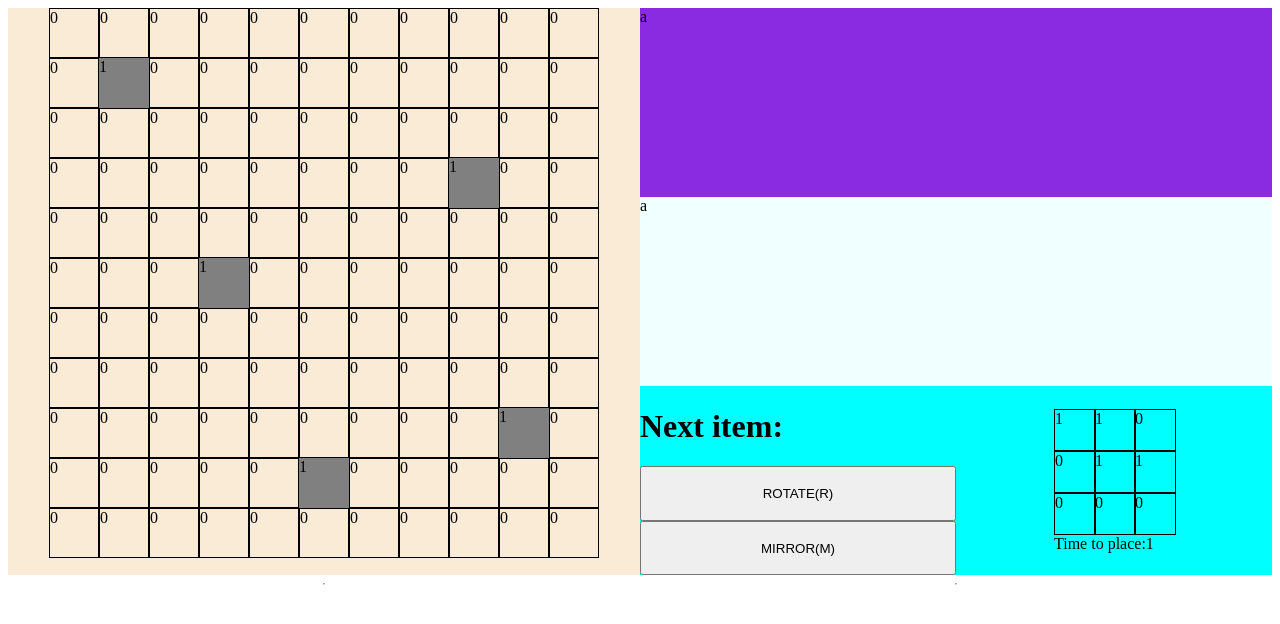
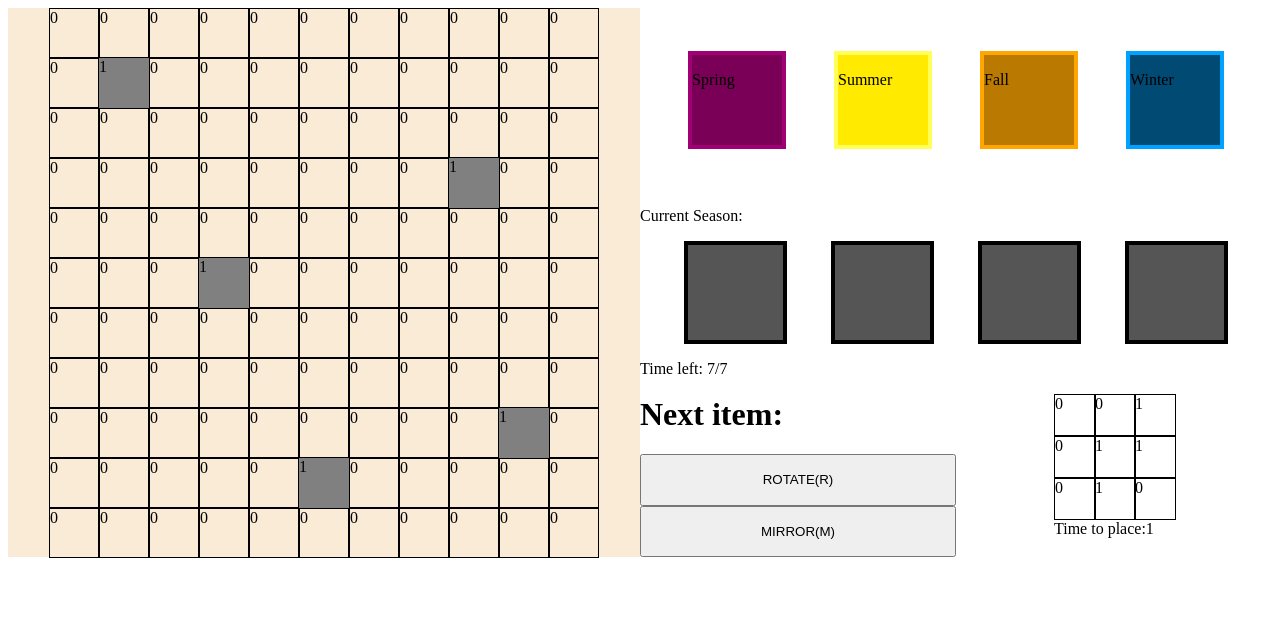
Before and after one commit to KristofBederna/TheMapper, a plain HTML site: page index.html in a window 1280 px wide. Both pictures are taken after a click on the button "ROTATE(R)". Drawn offline with Linux system fonts and the light colour scheme.

Commit message:
Added rotation, mirroring and rest of the UI elements

```diff
--- a/index.html
+++ b/index.html
@@ -4,7 +4,7 @@
 <head>
   <meta charset="UTF-8">
   <meta name="viewport" content="width=device-width, initial-scale=1.0">
-  <title>A térképész</title>
+  <title>The Mapper</title>
   <link rel="stylesheet" href="style.css">
 </head>
 
@@ -14,13 +14,29 @@
       <div class="grid-container"></div>
     </div>
     <div id="seasons">
-      a
+      <div id="Spring">
+        <p>Spring</p>
+      </div>
+      <div id="Summer">
+        <p>Summer</p>
+      </div>
+      <div id="Fall">
+        <p>Fall</p>
+      </div>
+      <div id="Winter">
+        <p>Winter</p>
+      </div>
     </div>
-    <hr>
-    <div id="challanges">
-      a
+    <div id="challangesContainer">
+      <p id="currentSeason">Current Season:</p>
+      <div id="challanges">
+        <div class="challange"></div>
+        <div class="challange"></div>
+        <div class="challange"></div>
+        <div class="challange"></div>
+      </div>
+      <p id="seasonTimeLeft">Time left: 7/7</p>
     </div>
-    <hr>
     <div id="placement">
       <h1>Next item:</h1>
       <button id="rotateItemButton">ROTATE(R)</button>
--- a/script.js
+++ b/script.js
@@ -1,4 +1,10 @@
 let timeLeft = 28;
+let orient = 0;
+
+let rotateItemButton = document.getElementById("rotateItemButton");
+rotateItemButton.addEventListener("click", rotateClicked);
+let mirrorItemButton = document.getElementById("mirrorItemButton");
+mirrorItemButton.addEventListener("click", mirrorClicked);
 
 //A pálya kirajzolása
 
@@ -77,7 +83,7 @@ function drawMap() {
   }
 }
 
-//Elemek beimportálása
+//Elemek importálása
 const elements = [
   {
     time: 2,
@@ -248,7 +254,7 @@ function generateNextElement() {
       previewItem.innerHTML = 0;
       Row.appendChild(previewItem);
     }
-    nextItemArray.push(Row.children);
+    nextItemArray.push(Array.from(Row.children));
   }
 }
 
@@ -262,13 +268,99 @@ function selectNextElement() {
       }
     }
   }
+  timeCounterDraw();
+  //TODO: Remove element from mixedElements after placement
+}
 
+function timeCounterDraw() {
   let time = document.createElement('div');
   time.className = "timeCounter";
   time.innerHTML = "Time to place:" + mixedElements[0].time;
   timeLeft -= mixedElements[0].time;
   nextItemContainer.append(time);
-  mixedElements.splice(0, 1);
+}
+
+function rotateClicked() {
+  if (orient != 3) {
+    orient++;
+  }
+  else if (orient == 3) {
+    orient = 0;
+  }
+  rotateElement(orient);
+}
+
+function mirrorClicked() {
+  mirrorElement();
+}
+
+function rotateElement(orientation) {
+  switch(orientation) {
+    case 1:
+      rotate90DegreesClockwise();
+      break;
+    case 2:
+      rotate90DegreesClockwise()
+      break;
+    case 3:
+      rotate90DegreesClockwise()
+      break;
+    case 0:
+      rotate90DegreesClockwise()
+      break;
+  }
+  updateElement();
+}
+
+function rotate90DegreesClockwise() {
+  const tempMatrix = [[0, 0, 0], [0, 0, 0], [0, 0, 0]];
+
+  for (let row = 0; row < 3; row++) {
+    for (let col = 0; col < 3; col++) {
+      tempMatrix[row][col] = nextItemArray[2 - col][row];
+    }
+  }
+
+  copyMatrix(tempMatrix, nextItemArray);
+
+}
+
+function copyMatrix(source, destination) {
+  for (let row = 0; row < 3; row++) {
+    for (let col = 0; col < 3; col++) {
+      destination[row][col] = source[row][col];
+    }
+  }
+}
+
+function updateElement() {
+  nextItemContainer.innerHTML = "";
+  for (let i = 0; i < 3; i++) {
+    const Row = document.createElement('div');
+    Row.className = 'row';
+    nextItemContainer.append(Row);
+    for (let j = 0; j < 3; j++) {
+      const previewItem = document.createElement('div');
+      previewItem.className = nextItemArray[i][j].className;
+      previewItem.innerHTML = nextItemArray[i][j].innerHTML;
+      Row.appendChild(previewItem);
+    }
+    nextItemArray.push(Array.from(Row.children));
+  }
+  timeCounterDraw();
+}
+
+function mirrorElement() {
+  for (let i = 0; i < 3; i++)
+  {
+    let curRow = nextItemArray[i];
+    let mirrorRow = [];
+    for (let j = 2; j >= 0; j--) {
+      mirrorRow.push(curRow[j]);
+    }
+    nextItemArray[i] = mirrorRow;
+  }
+  updateElement();
 }
 
 function update() {
--- a/style.css
+++ b/style.css
@@ -3,20 +3,22 @@
     max-height: 1024px;
     display: grid;
     grid-template-columns: repeat(2, 33.3%);
-    grid-template-rows: repeat(1, 100%);
+    grid-template-rows: repeat(2, 33.3%);
   }
 
   #map {
-    grid-area: 1 / 1 / 1 / 4;
+    grid-area: 1 / 1 / 3 / 4;
     background-color: antiquewhite;
   }
 
   .grid-container {
-    display: grid;
     grid-template-rows: repeat(11, 30px);
+    display: flex;
+    align-items: center;
     align-content: center;
     justify-content: center;
-    align-items: center;
+    flex-direction: column;
+    height: 100%;
   }
 
   .row {
@@ -29,19 +31,58 @@
     border: 1px solid #000;
   }
 
+  #Spring {
+    aspect-ratio: 1;
+    border: 4px solid #a00073;
+    background-color: #790056;
+    width: 15%;
+  }
+
+  #Summer {
+    aspect-ratio: 1;
+    border: 4px solid #ffff58;
+    background-color: #ffea00;
+    width: 15%;
+  }
+
+  #Fall {
+    aspect-ratio: 1;
+    border: 4px solid #ffa600;
+    background-color: #ba7900;
+    width: 15%;
+  }
+
+  #Winter {
+    aspect-ratio: 1;
+    border: 4px solid #00a2ff;
+    background-color: #004a74;
+    width: 15%;
+  }
+
   #seasons {
-    grid-area: 2 / 1 / 2 / 1;
-    background-color: blueviolet;
+    grid-area: 3 / 1 / 3 / 1;
+    display: flex;
+    flex-direction: row;
+    align-items: center;
+    justify-content: space-evenly;
   }
 
   #challanges {
-    grid-area: 2 / 2 / 2 / 2;
-    background-color: azure;
+    grid-area: 3 / 2 / 3 / 2;
+    display: flex;
+    align-items: center;
+    justify-content: space-evenly;
+  }
+
+  .challange {
+    border: 4px solid #000000;
+    background-color: #555555;
+    width: 15%;
+    aspect-ratio: 1;
   }
 
   #placement {
-    grid-area: 2 / 3 / 2 / 3;
-    background-color: aqua;
+    grid-area: 3 / 3 / 3 / 3;
     display: grid;
     grid-template-columns: repeat(2, 1fr);
     grid-template-rows: repeat(3, 1fr);
@@ -110,15 +151,53 @@
   .row {
     grid-template-columns: repeat(11, 38px);
   }
+  #Spring {
+    width: 30px;
+    height: 30px;
+  }
+
+  #Summer {
+    width: 30px;
+    height: 30px;
+  }
+
+  #Fall {
+    width: 30px;
+    height: 30px;
+  }
+
+  #Winter {
+    width: 30px;
+    height: 30px;
+  }
 }
 
 @media screen and (min-width: 650px) {
   .grid-container {
-    grid-template-rows: repeat(11, 50px);
+    grid-template-rows: repeat(11, 45px);
   }
 
   .row {
-    grid-template-columns: repeat(11, 50px);
+    grid-template-columns: repeat(11, 45px);
+  }
+  #Spring {
+    width: 40px;
+    height: 40px;
+  }
+
+  #Summer {
+    width: 40px;
+    height: 40px;
+  }
+
+  #Fall {
+    width: 40px;
+    height: 40px;
+  }
+
+  #Winter {
+    width: 40px;
+    height: 40px;
   }
 }
 
@@ -151,6 +230,25 @@
   #placement {
     grid-area: 3 / 2 / 4 / 3;
   }
+  #Spring {
+    width: 70px;
+    height: 70px;
+  }
+
+  #Summer {
+    width: 70px;
+    height: 70px;
+  }
+
+  #Fall {
+    width: 70px;
+    height: 70px;
+  }
+
+  #Winter {
+    width: 70px;
+    height: 70px;
+  }
 }
 
 @media screen and (min-width: 1130px) {
@@ -160,6 +258,25 @@
 
   .row {
     grid-template-columns: repeat(11, 45px);
+  }
+  #Spring {
+    width: 90px;
+    height: 90px;
+  }
+
+  #Summer {
+    width: 90px;
+    height: 90px;
+  }
+
+  #Fall {
+    width: 90px;
+    height: 90px;
+  }
+
+  #Winter {
+    width: 90px;
+    height: 90px;
   }
 }
 
```
